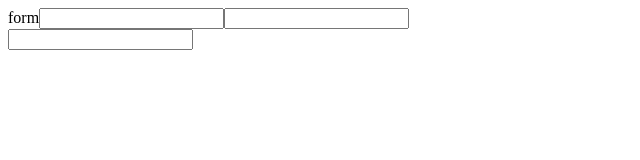
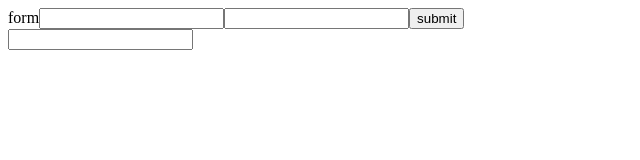
Before and after one commit to ipaymushkin/components-ui, a React (Create React App) app: page / in a window 1280 px wide. Shown: the top 160 px of the page, without its empty margins (0-640 px from the left). Built offline with nearby package versions, Linux system fonts and the light colour scheme.

Commit message:
Working form

```diff
--- a/src/App.tsx
+++ b/src/App.tsx
@@ -3,30 +3,39 @@ import Input from "./components/Input";
 import Form from "./components/Form";
 import { useForm } from './hooks/useForm';
 import InputView from "./components/Input/InputView";
-import { IChangeEvent } from './interfaces';
 
 const App = () => {
 
-    const [errors] = useForm({
-        name: '',
-        age: '',
-    })
+    const [errors, onChange, onSubmit, values ] = useForm()
 
-    const [localValue, setLocalValue] = useState('')
+    const [localValue, setLocalValue] = useState({ name: '', value: '' })
     console.log('localValue', localValue)
 
-    const localChange: IChangeEvent = (value) => {
-        setLocalValue(value)
+    const localChange = ({ name, value }) => {
+        setLocalValue({
+            name, value
+        })
+    }
+
+    const handleSubmit = ({ name, value }) => {
+        console.log('submit')
+        return { name, value }
+    }
+
+    const handleChange = ({ name, value }) => {
+        console.log('onchange', { name, value })
+        onChange({ name, value })
     }
 
     return (
         <div>
-            <Form onSubmit={() => {}}>
+            <Form onChange={handleChange} onSubmit={() => onSubmit(handleSubmit)} values={values}>
                 <Input name="name" />
                 <Input name="age" />
+                <button type="submit">submit</button>
             </Form>
 
-            <InputView name="1" onChange={localChange} value={localValue} />
+            <InputView name="1" onChange={localChange} value={localValue.value} />
         </div>
     );
 };
--- a/src/components/Form/index.tsx
+++ b/src/components/Form/index.tsx
@@ -1,15 +1,35 @@
-import React, { FC } from 'react';
+import React, { FC, useState } from 'react';
 
 interface IFormChildren {
-    children: React.ReactNode,
-    onSubmit(): void,
+    children: any,
+    onSubmit: any,
+    onChange(data: {}): void,
+    values: {},
 }
 
-const Form: FC<IFormChildren> = ({ children, onSubmit }) => (
-        <div>
+const Form: FC<IFormChildren> = ({ children, onSubmit, onChange, values }) => {
+
+    const [formData, setFormData] = useState({})
+
+    const formChangeHandler = (data: {}) => {
+        console.log('data', data)
+        setFormData(state => ({ ...state, ...data }))
+        onChange(formData)
+    }
+
+    const submitHandler = (e) => {
+        e.preventDefault()
+        onSubmit()
+    }
+
+    console.log('form back values', values)
+
+    return (
+        <form onSubmit={(e) => submitHandler(e)}>
             form
-            {children}
-        </div>
-    );
+            {React.Children.map(children, child => React.cloneElement(child, { onChange: formChangeHandler, values }))}
+        </form>
+    )
+};
 
 export default Form;
--- a/src/components/Input/InputComponent.tsx
+++ b/src/components/Input/InputComponent.tsx
@@ -1,10 +1,9 @@
 import React, { FC } from 'react';
 import { IChildren, IInputProps } from '../../interfaces';
 
-const InputComponent: FC<IChildren & IInputProps> = ({ children , value = "", onChange = () => {}, error= '', name = '' }) => (
-        <>
-            {children({ value, onChange, error, name })}
-        </>
-    );
+const InputComponent: FC<IChildren & IInputProps> = ({ children , value = "", onChange = () => {}, error= '', name = '' }) => {
+    console.log('value11', value)
+    return children({ value, onChange, error, name })
+};
 
 export default InputComponent;
--- a/src/components/Input/InputView.tsx
+++ b/src/components/Input/InputView.tsx
@@ -1,8 +1,9 @@
 import React, { FC } from 'react';
 import { IInputProps } from '../../interfaces';
 
-const InputView: FC<IInputProps> = ({ onChange, value, error, name }) => (
-        <input onChange={e => onChange && onChange(e.target.value)} value={value} name={name}/>
-    );
+const InputView: FC<IInputProps> = ({ onChange, value, error, name }) => {
+    console.log('InputView', value, name)
+    return <input onChange={e =>onChange && onChange({ name, value: e.target.value })} value={value} name={name} />
+};
 
 export default InputView;
--- a/src/components/Input/index.tsx
+++ b/src/components/Input/index.tsx
@@ -4,12 +4,16 @@ import InputComponent from "./InputComponent";
 
 interface IInput {
     name: string,
+    values?: {},
 }
 
-const Input: FC<IInput> = ({ name }) => (
-        <InputComponent name={name}>
-            {(props ) => <InputView name={name} {...props} />}
-        </InputComponent>
-    );
+const Input: FC<IInput> = ({ name , values,  ...props }) => {
+    // console.log('props', props)
+    console.log('values', values, name)
+     return <InputComponent name={name} value={values && values[name]}>
+        {(childProps) => <InputView name={name} {...childProps} {...props} />}
+    </InputComponent>
+}
+;
 
 export default Input;
--- a/src/hooks/useForm.tsx
+++ b/src/hooks/useForm.tsx
@@ -1,14 +1,22 @@
 import { useState } from "react"
 
-export const useForm = (model: {}) => {
+export const useForm = (): [errors: {}, onChange: (formData: {}) => void, onSubmit: (fn: (values: {}) => void) => void, values: {}] => {
 
-    const [values, setValues] = useState(model)
+    const [values, setValues] = useState({})
+
+    console.log('form values', values)
 
     const errors: [] = []
 
-    const onSubmit = () => {
-        console.log('values', values)
+    const onSubmit = (fn: (values: {}) => void) => {
+        console.log('submit values', values)
+        // fn(values)
     }
 
-    return [errors, onSubmit]
+    const onChange = ({ name, value }) => {
+        console.log('formData', { name, value })
+        setValues(state => ({ ...state, [name]: value }))
+    }
+
+    return [errors, onChange, onSubmit, values]
 }
--- a/src/interfaces/IChildren.tsx
+++ b/src/interfaces/IChildren.tsx
@@ -3,5 +3,5 @@ import React from "react";
 export interface IChildren {
     children(data: {
         [key: string]: string|number|((e: string) => void)
-    }): React.ReactNode,
+    }): React.ReactElement,
 }
--- a/src/interfaces/IInputProps.tsx
+++ b/src/interfaces/IInputProps.tsx
@@ -1,6 +1,6 @@
 
 export interface IInputProps {
-    onChange?(value: string): void,
+    onChange?(value: {}): void,
     value?: string,
     error?: string,
     name: string,
--- a/tsconfig.json
+++ b/tsconfig.json
@@ -10,7 +10,7 @@
     "skipLibCheck": true,
     "esModuleInterop": true,
     "allowSyntheticDefaultImports": true,
-    "strict": true,
+    "strict": false,
     "forceConsistentCasingInFileNames": true,
     "noFallthroughCasesInSwitch": true,
     "module": "esnext",
```
Also changed, not shown: 1 other file (tests, documents, lock files or other folders).
